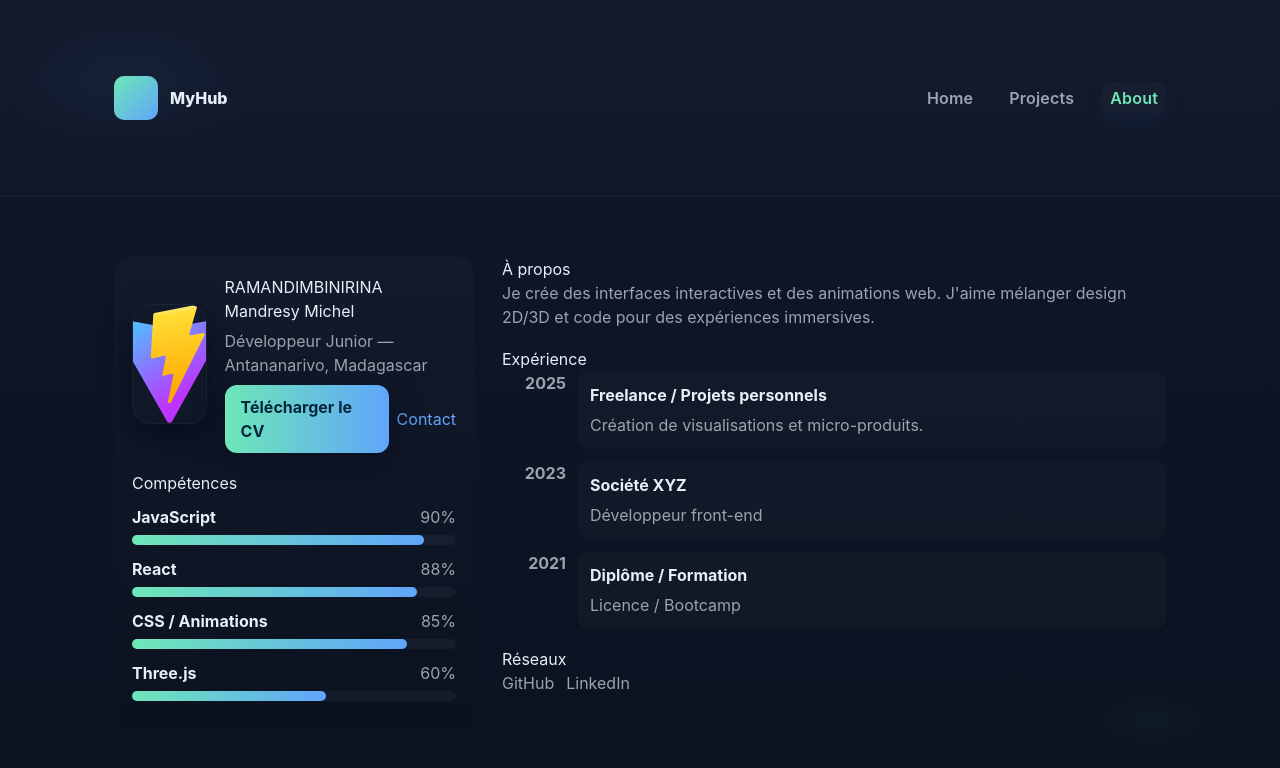
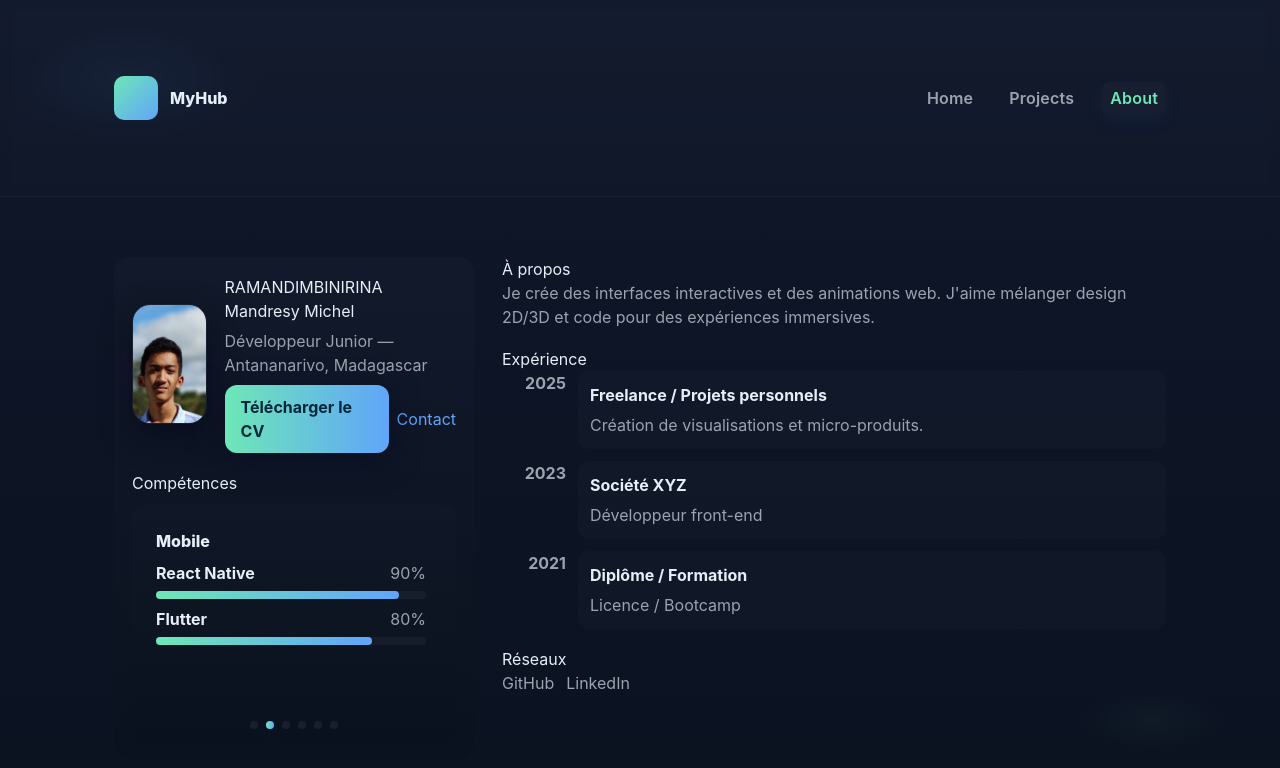
Before and after one commit to Muirama/MyHub, a React (Vite) app: page /about in a window 1280 px wide. Shown: the top 768 px of the page. Built offline with nearby package versions, Linux system fonts and the light colour scheme.

Commit message:
update hub

```diff
--- a/src/components/SkillBar.jsx
+++ b/src/components/SkillBar.jsx
@@ -1,14 +1,25 @@
-import React from "react";
+import React, { useEffect, useRef } from "react";
 
 export default function SkillBar({ skill }) {
+  const fillRef = useRef(null);
+
+  useEffect(() => {
+    if (fillRef.current && skill.level) {
+      // trigger a smooth width transition
+      requestAnimationFrame(() => {
+        fillRef.current.style.width = `${skill.level}%`;
+      });
+    }
+  }, [skill.level]);
+
   return (
-    <div style={{ marginBottom: 12 }}>
-      <div style={{ display: "flex", justifyContent: "space-between", marginBottom: 6 }}>
-        <div style={{ fontWeight: 700 }}>{skill.name}</div>
-        <div className="muted">{skill.level}%</div>
+    <div className="skill-bar">
+      <div className="skill-bar-header">
+        <div className="skill-name">{skill.name}</div>
+        <div className="skill-level muted">{skill.level}%</div>
       </div>
-      <div style={{ width: "100%", height: 10, borderRadius: 999, background: "rgba(255,255,255,0.04)" }}>
-        <div style={{ width: `${skill.level}%`, height: "100%", borderRadius: 999, background: "linear-gradient(90deg,var(--accent),var(--accent-2))", transition: "width 1.2s ease" }} />
+      <div className="skill-track">
+        <div className="skill-fill" ref={fillRef} style={{ width: 0 }} />
       </div>
     </div>
   );
--- /dev/null
+++ b/src/components/SkillsCarousel.jsx
@@ -0,0 +1,50 @@
+import React, { useEffect, useRef, useState } from "react";
+
+export default function SkillsCarousel({ categories, interval = 3000 }) {
+  const [index, setIndex] = useState(0);
+  const timer = useRef(null);
+
+  useEffect(() => {
+    timer.current = setInterval(() => {
+      setIndex((i) => (i + 1) % categories.length);
+    }, interval);
+    return () => clearInterval(timer.current);
+  }, [categories.length, interval]);
+
+  if (!categories || categories.length === 0) return null;
+
+  return (
+    <div className="skills-carousel">
+      <div className="carousel-track" style={{ transform: `translateX(-${index * 100}%)` }}>
+        {categories.map((cat, i) => (
+          <div className="carousel-item" key={i}>
+            <div className="carousel-header">{cat.category}</div>
+            <div className="carousel-body">
+              {cat.items.map((it, idx) => (
+                it.level ? (
+                  <div key={idx} style={{ marginBottom: 8 }}>
+                    {/* reuse SkillBar-like styles but lightweight */}
+                    <div style={{ display: "flex", justifyContent: "space-between", marginBottom: 6 }}>
+                      <div style={{ fontWeight: 700 }}>{it.name}</div>
+                      <div className="muted">{it.level}%</div>
+                    </div>
+                    <div style={{ width: "100%", height: 8, borderRadius: 999, background: "rgba(255,255,255,0.04)" }}>
+                      <div style={{ width: `${it.level}%`, height: "100%", borderRadius: 999, background: "linear-gradient(90deg,var(--accent),var(--accent-2))" }} />
+                    </div>
+                  </div>
+                ) : (
+                  <div key={idx} className="skill-badge">{it.name}</div>
+                )
+              ))}
+            </div>
+          </div>
+        ))}
+      </div>
+      <div className="carousel-dots">
+        {categories.map((_, i) => (
+          <button key={i} className={`dot ${i === index ? 'active' : ''}`} onClick={() => setIndex(i)} aria-label={`Voir ${categories[i].category}`} />
+        ))}
+      </div>
+    </div>
+  );
+}
--- a/src/data/about.js
+++ b/src/data/about.js
@@ -3,23 +3,73 @@ export const about = {
   title: "Développeur Junior",
   location: { city: "Antananarivo", country: "Madagascar" },
   availability: "Open to work",
-  photo: "/vite.svg", // remplace par /assets/tonphoto.jpg
+  photo: "/assets/profile.jpg",
   bio: "Je crée des interfaces interactives et des animations web. J'aime mélanger design 2D/3D et code pour des expériences immersives.",
   email: "mandresy.michel.ramandimbinirina@esti.mg",
-  resumeUrl: "/assets/CV.pdf",
-  skills: [
-    { name: "JavaScript", level: 90 },
-    { name: "React", level: 88 },
-    { name: "CSS / Animations", level: 85 },
-    { name: "Three.js", level: 60 }
+  resumeUrl: "/assets/CV_RAMA.pdf",
+  skillCategories: [
+    {
+      category: "Front-end",
+      items: [
+        { name: "HTML/CSS", level: 88 },
+        { name: "React", level: 90 },
+        { name: "Typescript/Javascript", level: 85 },
+      ],
+    },
+    {
+      category: "Mobile",
+      items: [
+        { name: "React Native", level: 90 },
+        { name: "Flutter", level: 80 },
+      ],
+    },
+    {
+      category: "Back-end",
+      items: [
+        { name: "Node.js/Express js", level: 90 },
+        { name: "Java (Spring Boot) ", level: 85 },
+        { name: "PHP (Laravel)", level: 80 },
+      ],
+    },
+    {
+      category: "Databases",
+      items: [
+        { name: "MySQL", level: 90 },
+        { name: "Postgres", level: 70 },
+      ],
+    },
+    {
+      category: "Gaming",
+      items: [{ name: "Godot", level: 60 }],
+    },
+    {
+      category: "Tools & Design & Others",
+      items: [
+        { name: "Figma" },
+        { name: "Tailwind/Bootstrap" },
+        { name: "Git" },
+      ],
+    },
   ],
   timeline: [
-    { year: "2025", title: "Freelance / Projets personnels", description: "Création de visualisations et micro-produits." },
-    { year: "2023", title: "Société XYZ", description: "Développeur front-end" },
-    { year: "2021", title: "Diplôme / Formation", description: "Licence / Bootcamp" }
+    {
+      year: "2025",
+      title: "Freelance / Projets personnels",
+      description: "Création de visualisations et micro-produits.",
+    },
+    {
+      year: "2023",
+      title: "Société XYZ",
+      description: "Développeur front-end",
+    },
+    {
+      year: "2021",
+      title: "Diplôme / Formation",
+      description: "Licence / Bootcamp",
+    },
   ],
   socials: {
     github: "https://github.com/",
-    linkedin: "https://linkedin.com/"
-  }
+    linkedin: "https://linkedin.com/",
+  },
 };
--- a/src/index.css
+++ b/src/index.css
@@ -84,3 +84,27 @@ body{
 
 /* Responsive tweaks */
 @media (max-width: 640px){ .site-container{ padding:16px } .hero{ flex-direction:column; align-items:flex-start } }
+
+/* Skill bar styles */
+.skill-bar { margin-bottom: 12px }
+.skill-bar-header { display:flex; justify-content:space-between; margin-bottom:6px }
+.skill-name { font-weight:700 }
+.skill-track { width:100%; height:10px; border-radius:999px; background: rgba(255,255,255,0.04); overflow:hidden }
+.skill-fill { height:100%; background: linear-gradient(90deg,var(--accent),var(--accent-2)); width:0; transition: width 1.2s ease }
+
+/* skill badges */
+.skill-badge { display:inline-block; padding:6px 10px; border-radius:999px; background: rgba(255,255,255,0.02); margin-right:8px; margin-bottom:8px }
+
+/* Skills carousel */
+.skills-carousel { position: relative; overflow: hidden; border-radius:12px; padding:12px; background: linear-gradient(180deg, rgba(255,255,255,0.01), rgba(0,0,0,0.03)); }
+.carousel-track { display:flex; transition: transform .6s cubic-bezier(.2,.9,.2,1); width:100%; }
+.carousel-item { min-width:100%; padding:12px }
+.carousel-header { font-weight:800; margin-bottom:8px }
+.carousel-body { max-height: 260px; overflow:auto; padding-right:6px }
+.carousel-dots { display:flex; gap:8px; justify-content:center; margin-top:10px }
+.dot { width:8px; height:8px; border-radius:999px; background: rgba(255,255,255,0.06); border:none; cursor:pointer }
+.dot.active { background: linear-gradient(90deg,var(--accent),var(--accent-2)); box-shadow: 0 6px 18px rgba(96,165,250,0.08) }
+
+@media (max-width: 900px) {
+  .skills-carousel { padding:10px }
+}
--- a/src/pages/AboutPage.jsx
+++ b/src/pages/AboutPage.jsx
@@ -2,6 +2,7 @@ import React from "react";
 import { about } from "../data/about";
 import ProfileCard from "../components/ProfileCard";
 import SkillBar from "../components/SkillBar";
+import SkillsCarousel from "../components/SkillsCarousel";
 import Timeline from "../components/Timeline";
 
 export default function AboutPage() {
@@ -12,10 +13,10 @@ export default function AboutPage() {
           <div style={{ background: "linear-gradient(180deg, rgba(255,255,255,0.02), rgba(0,0,0,0.04))", padding: 18, borderRadius: 16 }}>
             <ProfileCard data={about} />
             <div style={{ marginTop: 18 }}>
-              <h4 style={{ marginBottom: 10 }}>Compétences</h4>
-              {about.skills.map((s, i) => (
-                <SkillBar key={i} skill={s} />
-              ))}
+                <h4 style={{ marginBottom: 10 }}>Compétences</h4>
+                  <div style={{ marginTop: 10 }}>
+                    <SkillsCarousel categories={about.skillCategories} interval={3500} />
+                  </div>
             </div>
           </div>
         </div>
```
Also changed, not shown: assets/profile.jpg (added), 1 other file (tests, documents, lock files or other folders).
